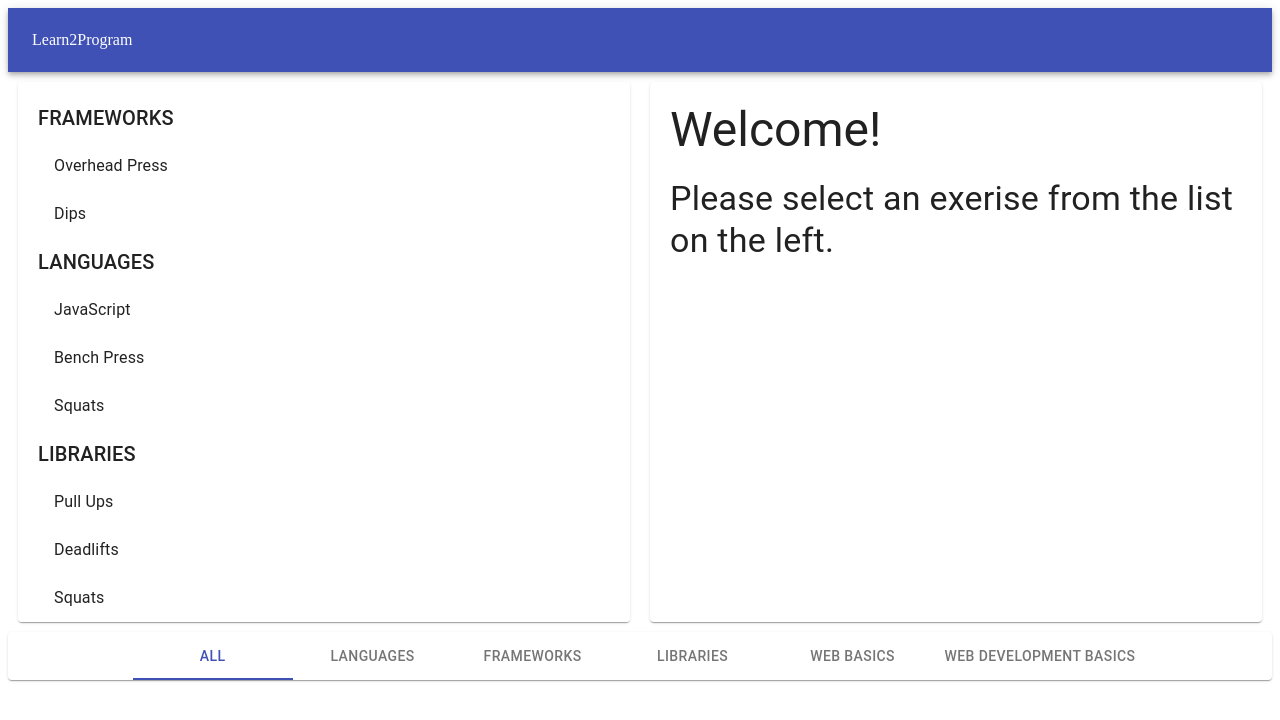
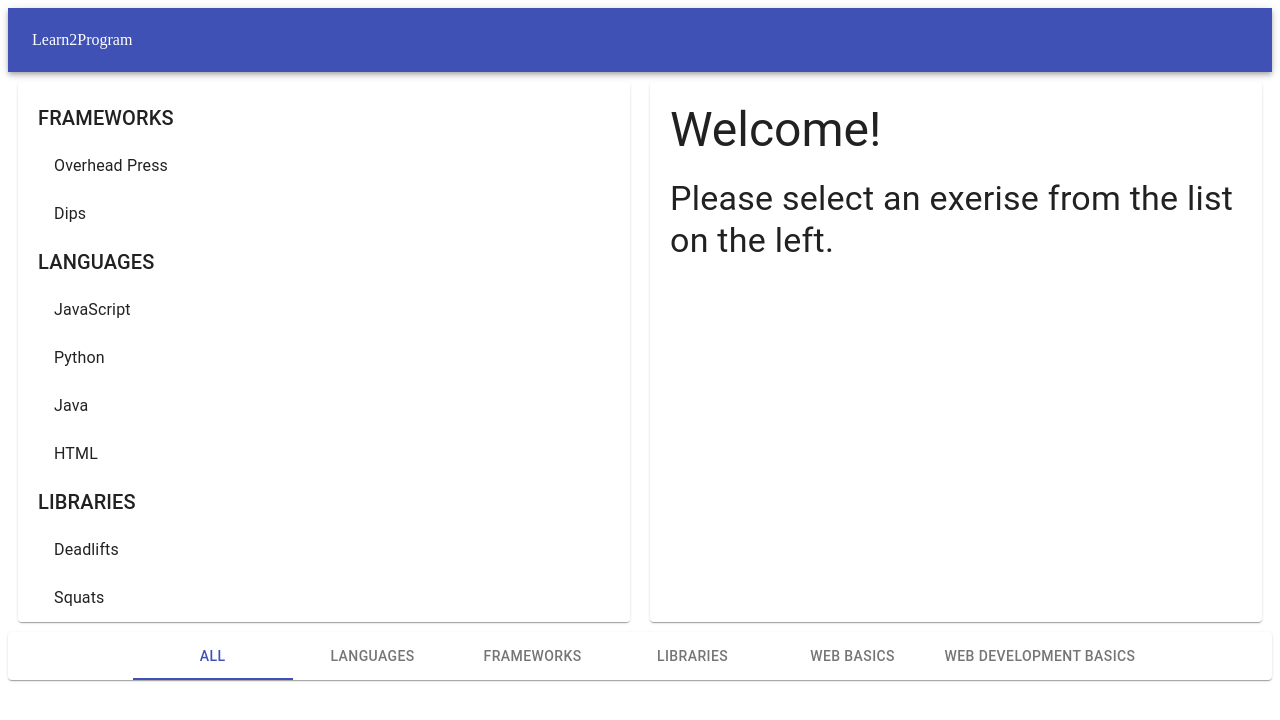
Before and after one commit to kristina-arezina/terms-2-program, a React (Create React App) app: page / in a window 1280 px wide. Shown: the top 720 px of the page. Built offline with nearby package versions, Linux system fonts and the light colour scheme.

Commit message:
added names of lanuages, works

```diff
--- a/src/store.js
+++ b/src/store.js
@@ -23,16 +23,16 @@ export const exercises = [
         muscles: 'languages'
     },
     {
-        'id': 'bench-press',
-        title: 'Bench Press',
+        id: 'python',
+        title: 'Python',
         description: 'Chest exercise...',
         muscles: 'languages'
     },
     {
-        id: 'pull-ups',
-        title: 'Pull Ups',
+        id: 'java',
+        title: 'Java',
         description: 'Back and biceps exercise...',
-        muscles: 'libraries'
+        muscles: 'languages'
     },
     {
         id: 'deadlifts',
@@ -53,8 +53,8 @@ export const exercises = [
         muscles: 'libraries'
     },
     {
-        id: 'squats',
-        title: 'Squats',
+        id: 'html',
+        title: 'HTML',
         description: 'Legs exercise...',
         muscles: 'languages'
     },
```
